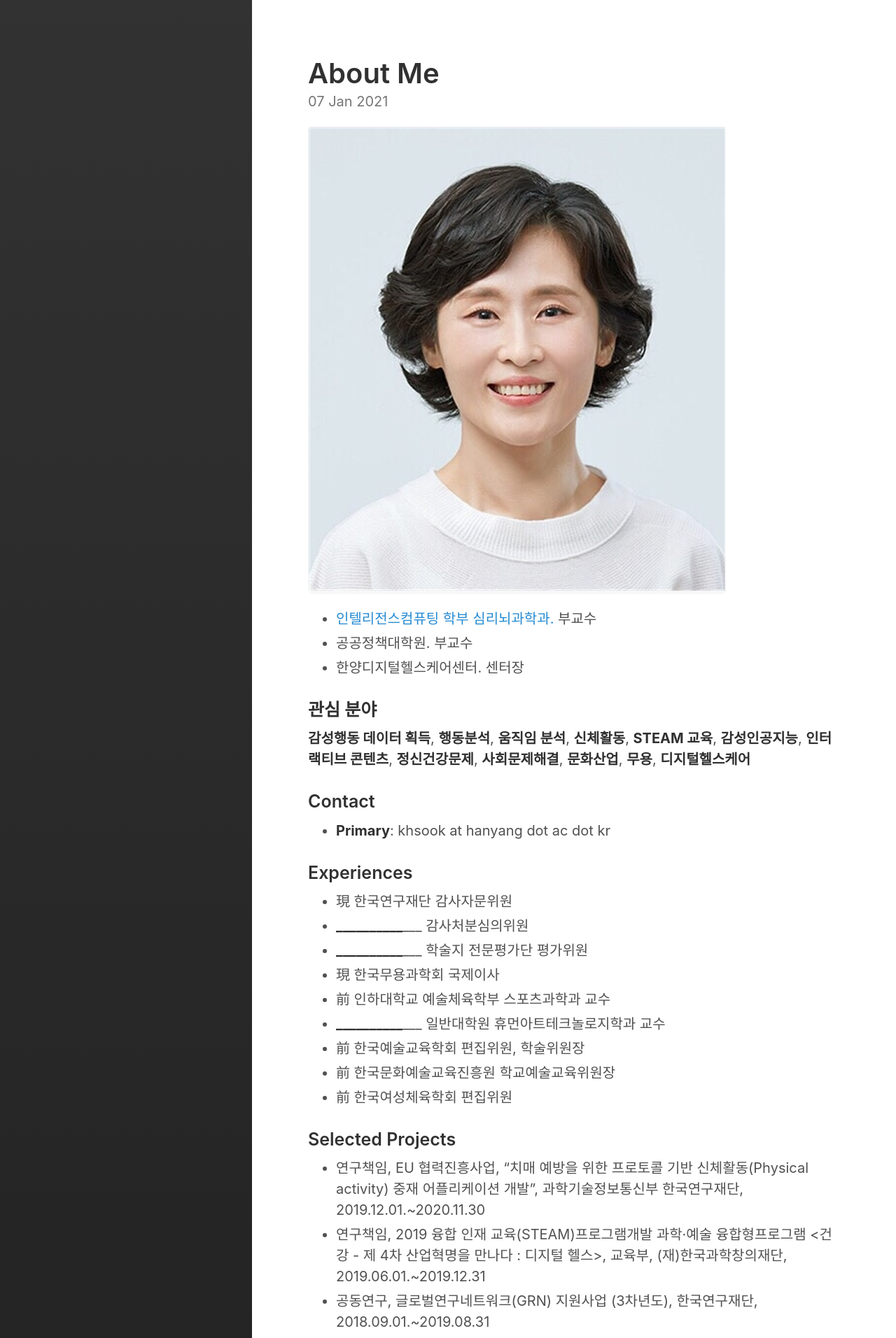
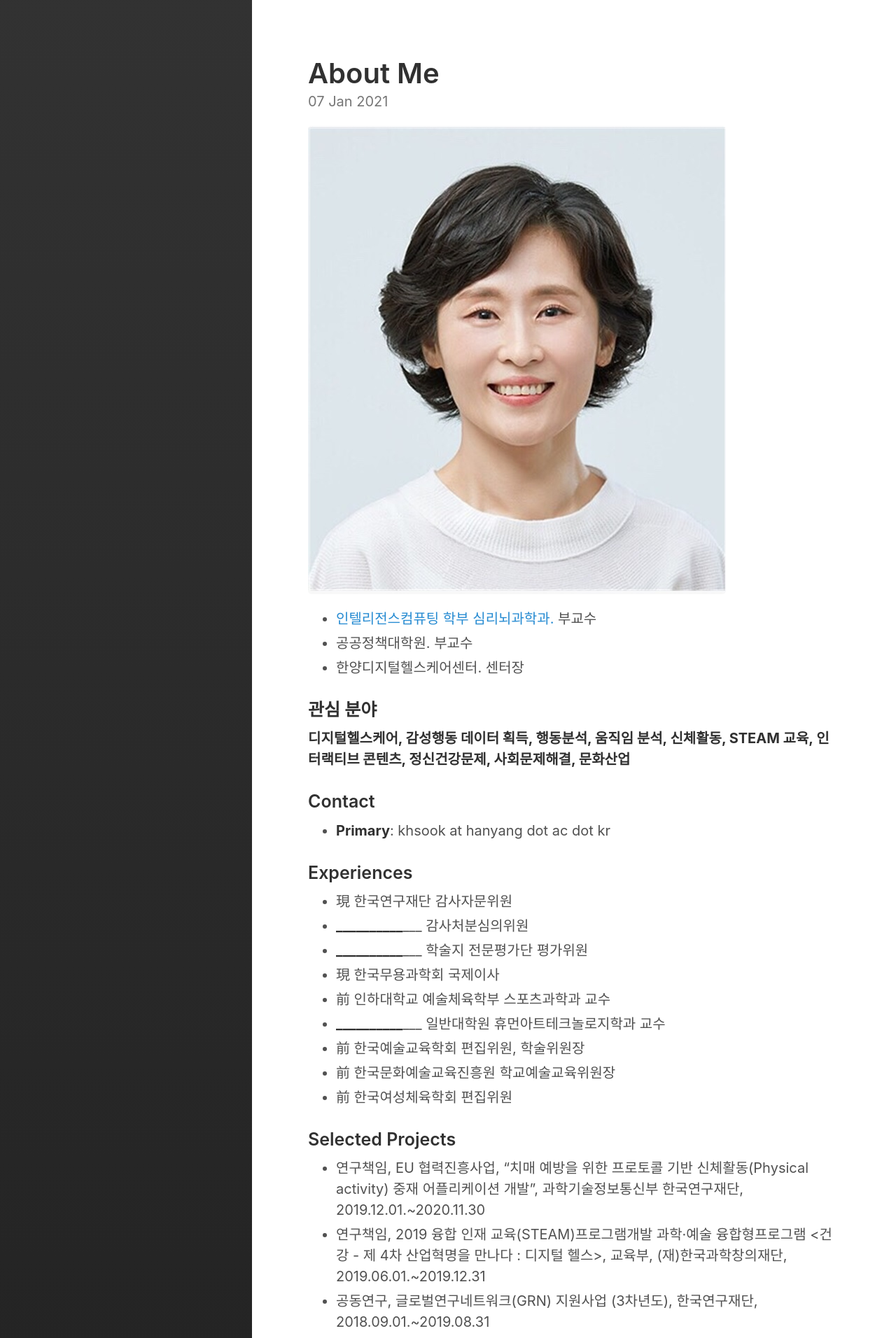
Before and after one commit to Rugger12/hyungsook, a Jekyll site: the page built from _posts/2021-01-07-about-me.md, in a window 1280 px wide. Shown: the top 1912 px of the page at 70% size. Built offline with Jekyll 4.4.1, drawn with Linux system fonts in a browser that asks for light colours.

Commit message:
Update 2021-01-07-about-me.md

```diff
--- a/_posts/2021-01-07-about-me.md
+++ b/_posts/2021-01-07-about-me.md
@@ -13,7 +13,7 @@ excerpt_separator:  <!--more-->
 
 ### 관심 분야
 
-**감성행동 데이터 획득**, **행동분석**, **움직임 분석**, **신체활동**, **STEAM 교육**, **감성인공지능**, **인터랙티브 콘텐츠**, **정신건강문제**, **사회문제해결**, **문화산업**, **무용**, **디지털헬스케어**
+**디지털헬스케어, 감성행동 데이터 획득, 행동분석, 움직임 분석, 신체활동, STEAM 교육, 인터랙티브 콘텐츠, 정신건강문제, 사회문제해결, 문화산업**
 
 <a name="contacts"></a>
 ### Contact
```
